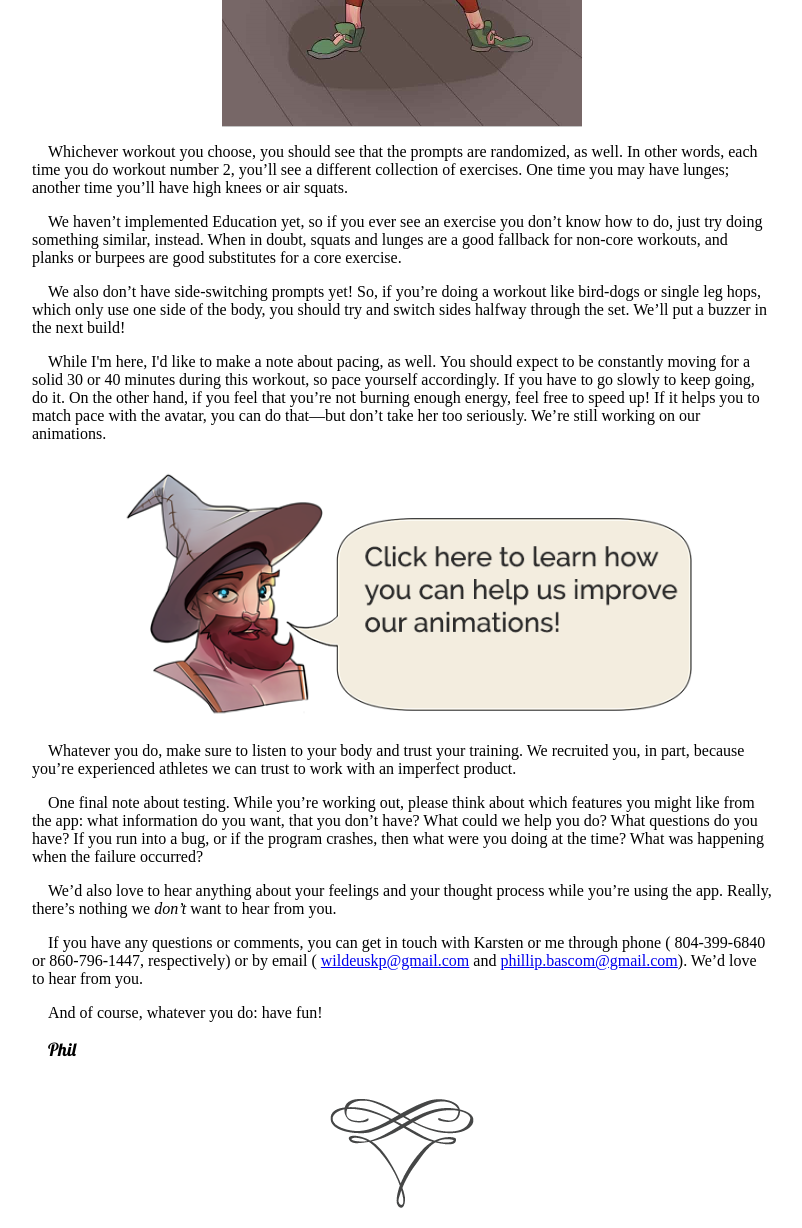
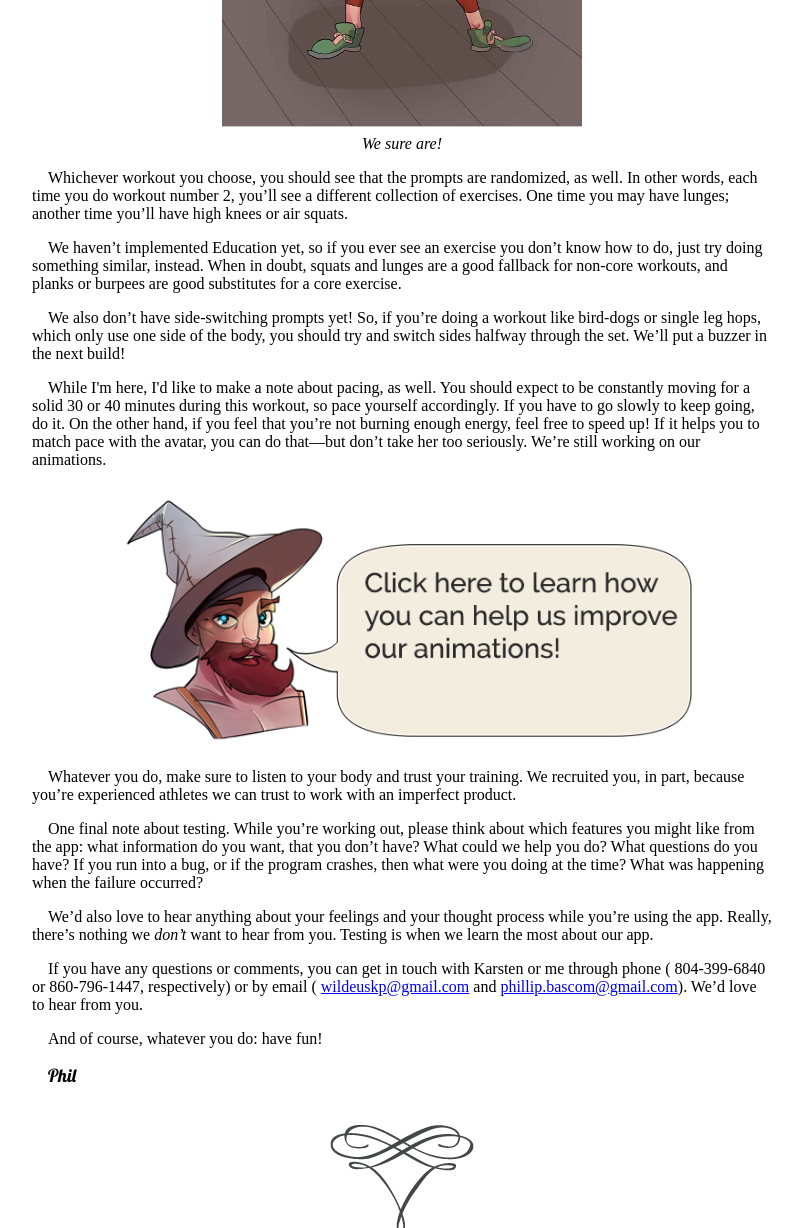
Before and after one commit to pbascom/builds, a plain HTML site: page index.html in a window 1280 px wide. Shown: the part 2040-3268 px from the top of the page, without its empty margins (238-1040 px from the left). Drawn offline with Linux system fonts and the light colour scheme; a web font is replaced by a local one.

Commit message:
update copy text

```diff
--- a/css/styles.css
+++ b/css/styles.css
@@ -23,6 +23,12 @@ img{
 	display: block;
 	max-width: 100%;
 	margin: auto;
+}
+
+div.caption{
+	text-align: center;
+	font-style: italic;
+	margin-top: 8px;
 }
 
 img.post-endcap{
--- a/index.html
+++ b/index.html
@@ -20,6 +20,7 @@
  	<p>We’ve just released a new build of the app, on iOS and Android, and we’re ready for another round of testing.</p>
 	<p>If you participated in the last round, the first change you might notice is that you now have a choice of workouts. These are all variants of the Ranger’s “Short Run” training archetype. In the future, you’ll have access to Long Runs, Medium Runs, and Cross-Training days, as well.</p>
 	<img src="img/workout_choices.png">
+	<div class="caption">We sure are!</div>
 	<p>Whichever workout you choose, you should see that the prompts are randomized, as well. In other words, each time you do workout number 2, you’ll see a different collection of exercises. One time you may have lunges; another time you’ll have high knees or air squats.</p>
 	<p>We haven’t implemented Education yet, so if you ever see an exercise you don’t know how to do, just try doing something similar, instead. When in doubt, squats and lunges are a good fallback for non-core workouts, and planks or burpees are good substitutes for a core exercise.</p>
 	<p>We also don’t have side-switching prompts yet! So, if you’re doing a workout like bird-dogs or single leg hops, which only use one side of the body, you should try and switch sides halfway through the set. We’ll put a buzzer in the next build!</p>
@@ -32,8 +33,9 @@
 		</div>
 		<div class = "addendum-content hidden">
 			<h3 class="addendum-title">GoFundUs!</h3>
-			<p>Right now, actually, all of our animations are placeholders. To make the high-quality animations we'd like to include in the final app, we need a couple of tools called "Inverse Kinematics" and "Mesh Deformation." IK will let us stick our actor's hands and feet in place, so we can make them stay still while the rest of her moves around. Mesh Deformation, meanwhile, will let us do things like make her clothes move, or even (if we can get it working right) let her turn sideways, move at an angle, or look around in three dimensions.</p>
-			<p>The program we're using for our animations, <a href="https://www.esotericsoftware.com" target="_blank">Spine,</a> includes IK and Mesh Deformation in its Professional version. That costs $300 a seat, and we have two animators, so we're looking at a $600 investment (plus taxes) before we can start animations for the real thing. We've pegged our goal at $660.</p>
+			<p>Right now, actually, all of our animations are placeholders. Jerky, stuttering, leg-shaking, gravity-defying placeholders.</p>
+			<p>To build the high-quality animations we'd like to include in the final app—or the Kickstarter build—we need two tools called "Inverse Kinematics" and "Mesh Deformation." IK will let us stick our actor's hands and feet in place, so we can make them stay still while the rest of her moves around. Mesh Deformation, meanwhile, will let us do things like make her clothes move, or even (if we can get it working right) let her turn sideways, move at an angle, or look around in three dimensions.</p>
+			<p>The program we're using for our animations, <a href="https://www.esotericsoftware.com" target="_blank">Spine,</a> includes IK and Mesh Deformation in its Professional version. That costs $300 a seat, and we have two animators, so we're looking at a $600 investment (plus taxes) before we can start animations for the real thing. We've pegged our goal at $660 for Spine, and added an extra $40 to help us get an Apple Developer Center membership. (Which is $99/year, but we have a little pocket money to put towards that one.)</p>
 			<p>If you'd like to help us reach that goal, we've set up a <a href="https://www.gofundme.com/spine-pro-for-dd-development" target="_blank">GoFundMe</a> you can contribute to. We haven't made any reward tiers, but this is pre-Kickstarter so really, all options are open. Want an NPC (Non-Player Character) named after you? We're on it! Want a sword with your name on it? You're on.</p>
 			<p>If you can't help out, that's fine too! You're doing a lot for us already, just by testing the app.</p>
 		</div>
@@ -41,7 +43,7 @@
 
 	<p>Whatever you do, make sure to listen to your body and trust your training. We recruited you, in part, because you’re experienced athletes we can trust to work with an imperfect product.</p>
 	<p>One final note about testing. While you’re working out, please think about which features you might like from the app: what information do you want, that you don’t have? What could we help you do? What questions do you have? If you run into a bug, or if the program crashes, then what were you doing at the time? What was happening when the failure occurred?</p>
-	<p>We’d also love to hear anything about your feelings and your thought process while you’re using the app. Really, there’s nothing we <em>don’t</em> want to hear from you.</p>
+	<p>We’d also love to hear anything about your feelings and your thought process while you’re using the app. Really, there’s nothing we <em>don’t</em> want to hear from you. Testing is when we learn the most about our app.</p>
 	<p>If you have any questions or comments, you can get in touch with Karsten or me through phone ( 804-399-6840 or 860-796-1447, respectively) or by email ( <a href="mailto:wildeuskp@gmail.com?Subject=Dumbbells%20And%20Dragons">wildeuskp@gmail.com</a> and <a href="mailto:phillip.bascom@gmail.com?Subject=Dumbbells%20And%20Dragons">phillip.bascom@gmail.com</a>). We’d love to hear from you.</p>
 	<p>And of course, whatever you do: have fun!</p>
 	<div class = "signature">Phil</div>
```
